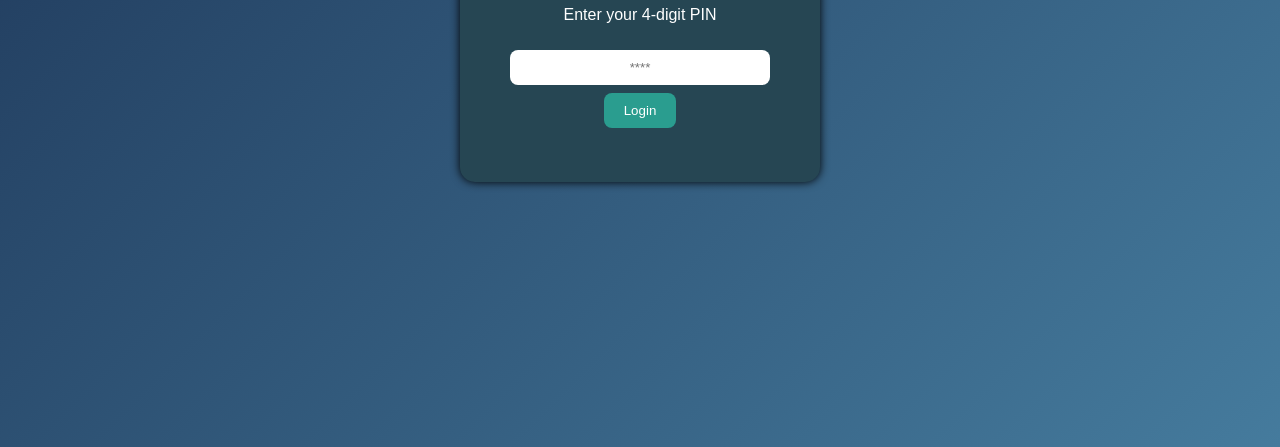
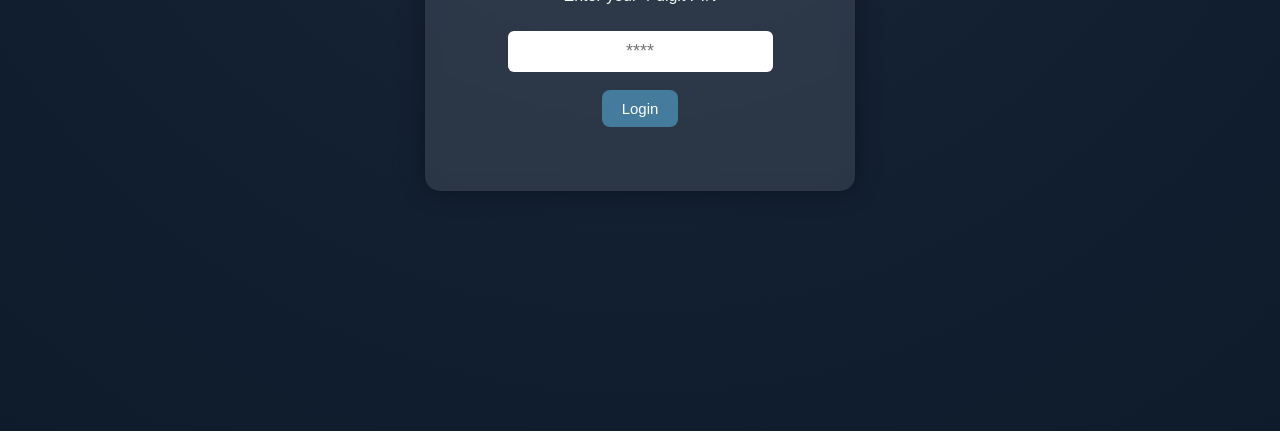
Before and after one commit to shivang250805-commits/ATM-Simulation-Website, a plain HTML site: page index.html in a window 1280 px wide. Shown: the part 369-816 px from the top of the page. Drawn offline with Linux system fonts and the light colour scheme.

Commit message:
style.css

```diff
--- a/style.css
+++ b/style.css
@@ -1,46 +1,76 @@
 body {
-  font-family: Arial, sans-serif;
-  background: linear-gradient(135deg, #1d3557, #457b9d);
-  color: white;
+  font-family: 'Poppins', sans-serif;
+  background: radial-gradient(circle at top, #1b263b, #0d1b2a);
   height: 100vh;
   display: flex;
   justify-content: center;
   align-items: center;
+  color: #f1faee;
+  margin: 0;
 }
 
 .atm-container {
-  background-color: #264653;
-  padding: 30px;
+  background: rgba(255, 255, 255, 0.1);
+  padding: 40px;
   border-radius: 15px;
-  box-shadow: 0 0 10px black;
-  width: 300px;
+  box-shadow: 0 0 25px rgba(0, 0, 0, 0.4);
+  width: 350px;
   text-align: center;
+  backdrop-filter: blur(8px);
+  transition: 0.3s;
+}
+
+.logo {
+  color: #a8dadc;
+  margin-bottom: 15px;
+}
+
+input {
+  width: 70%;
+  padding: 10px;
+  border: none;
+  border-radius: 6px;
+  margin: 10px 0;
+  text-align: center;
+  font-size: 18px;
 }
 
 button {
-  background: #2a9d8f;
+  background: #457b9d;
   border: none;
+  color: white;
   padding: 10px 20px;
   margin: 8px;
   border-radius: 8px;
   cursor: pointer;
-  color: white;
-  transition: 0.3s;
+  font-size: 15px;
+  transition: all 0.3s;
 }
 
 button:hover {
-  background: #21867a;
+  background: #1d3557;
 }
 
-input {
-  padding: 10px;
-  width: 80%;
-  border: none;
-  border-radius: 8px;
-  text-align: center;
-  margin-top: 10px;
+.exit {
+  background: #e63946;
+}
+
+.exit:hover {
+  background: #b5171e;
 }
 
 .hidden {
   display: none;
 }
+
+.btn-group {
+  display: flex;
+  flex-direction: column;
+}
+
+#output {
+  margin-top: 15px;
+  font-weight: bold;
+  color: #f1faee;
+  min-height: 40px;
+}
```
